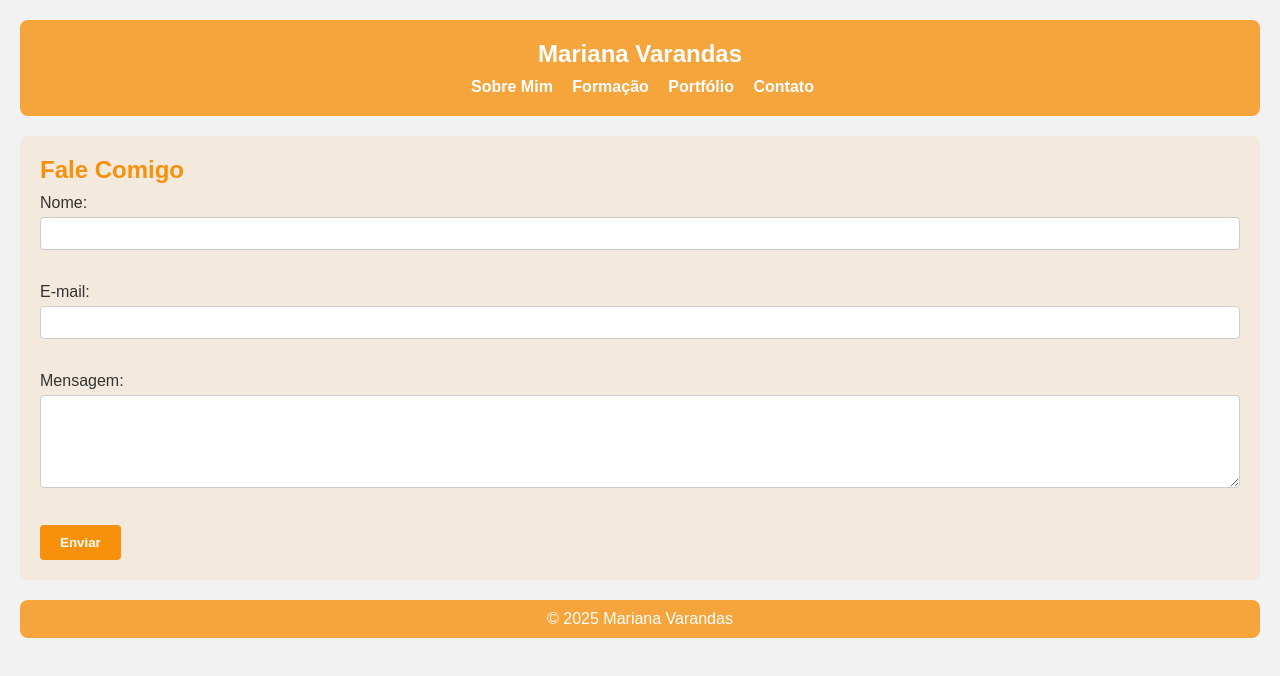
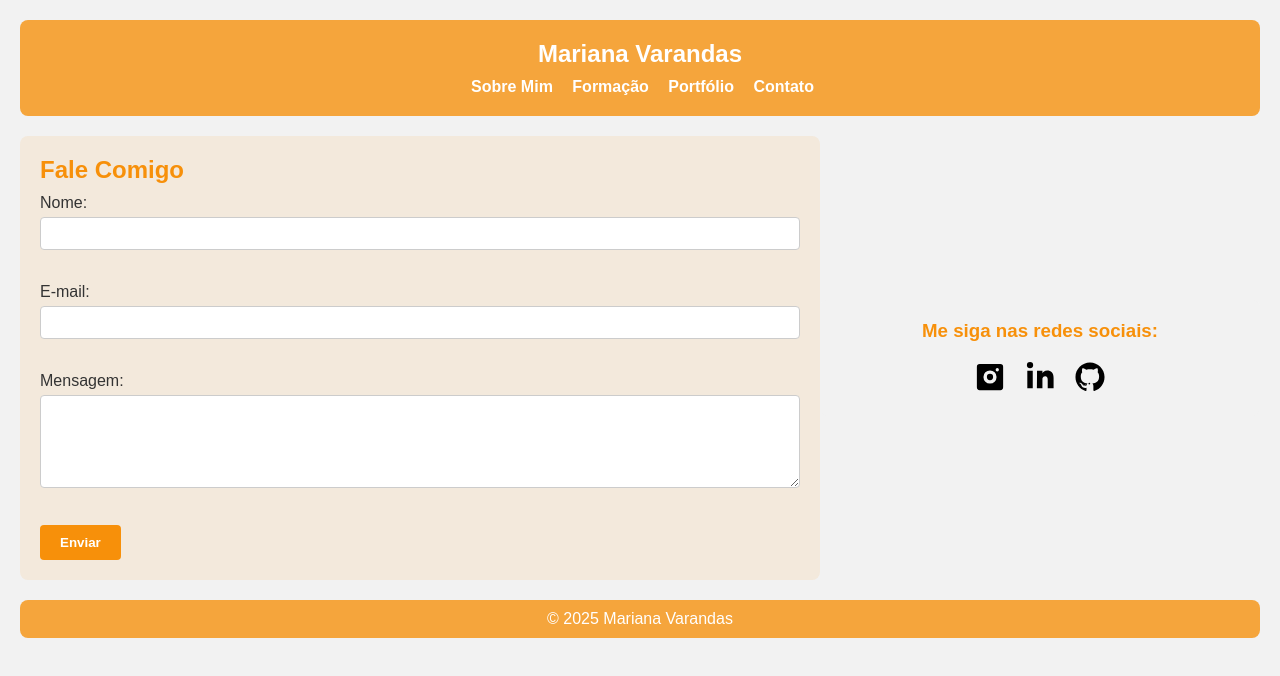
Before and after one commit to MarianaVarandas/ProjetoWeb_SitePessoal, a plain HTML site: page contato.html in a window 1280 px wide. Drawn offline with Linux system fonts and the light colour scheme.

Commit message:
alteracoes contato

```diff
--- a/contato.html
+++ b/contato.html
@@ -19,9 +19,11 @@
         </nav>
     </header>
 
-    <section>
+
+    <main class="contato">
+        <section class="contato__formulario">
         <h2>Fale Comigo</h2>
-        <form action="https://formsubmit.co/seu-email@email.com" method="POST">
+        <form action="https://formsubmit.co/mariana.varandas1@gmail.com" method="POST">
         <input type="hidden" name="_captcha" value="false">
             <label for="nome">Nome:</label><br>
             <input type="text" id="nome" name="nome"><br><br>
@@ -34,7 +36,58 @@
 
             <input type="submit" value="Enviar">
         </form>
-    </section>
+        </section>
+
+        <section class="contato__redes">
+            <h3> Me siga nas redes sociais:</h3>
+            <ul class="contato__redes__lista">
+                <li><a class="contato__redes__icones" href="https://instagram.com/_dayalu" target="_blank">
+                    <svg xmlns="http://www.w3.org/2000/svg" viewBox="0 0 448 512">
+                        <path d="M224,202.66A53.34,53.34,0,1,0,277.34,256,53.38,53.38,0,0,0,224,202.66ZM448,80V432a48,48,0,0,1-48,48H48A48,48,0,0,1,0,432V80A48,48,0,0,1,48,32H400A48,48,0,0,1,448,80ZM224,144A112,112,0,1,0,336,256,112.15,112.15,0,0,0,224,144Zm124-40a28,28,0,1,0,28,28A28,28,0,0,0,348,104Z"/>
+                    </svg>
+                </a></li>
+                <li><a class= "contato__redes__icones" href="https://www.linkedin.com/in/mariana-varandas-7b912b82/" target="_blank">
+                    <svg xmlns="http://www.w3.org/2000/svg" viewBox="0 0 448 512">
+                        <path d="M100.28 448H7.4V148.9h92.88zm-46.44-341C24.09 107
+                        0 82.9 0 53.8A53.79 53.79
+                        0 0 1 107.58 53.8c0 29.1-24.1
+                        53.2-53.74 53.2zM447.9 448h-92.4V302.4c0-34.7-12.4-58.4-43.4-58.4-23.6
+                        0-37.6 15.8-43.8 31.1-2.3
+                        5.6-2.9 13.4-2.9 21.3V448h-92.4s1.2-269.3
+                        0-297.1h92.4v42.1c12.3-19
+                        34.3-46.1 83.5-46.1 61
+                        0 107 39.8 107 125.2V448z"/>
+                    </svg>
+                     </a></li>
+                <li><a class="contato__redes__icones" href="https://github.com/MarianaVarandas/"  target="_blank" >
+                    <svg xmlns="http://www.w3.org/2000/svg" viewBox="0 0 496 512">
+                    <path d="M165.9 397.4c0 2-2.3 3.6-5.2 3.6-3.2.3-5.5-1.3-5.5-3.3
+                    0-2 2.3-3.6 5.2-3.6 3-.3 5.5 1.3 5.5 3.3zm-32.4-6.9c-.7
+                    1.6-3 2.3-5.2 1.6-2.3-.7-3.6-2.6-2.9-4.2.7-1.6
+                    3-2.3 5.2-1.6 2.3.6 3.6 2.5 2.9 4.2zm44.8-1.7c-2.9.7-6.1-.7-7.1-3.3-1-2.6.6-5.5
+                    3.5-6.1 2.9-.7 6.1.7 7.1 3.3 1 2.6-.6 5.5-3.5
+                    6.1zm58.3-35.3c-8.4 0-15.2 6.8-15.2 15.2 0
+                    8.4 6.8 15.2 15.2 15.2 8.4 0 15.2-6.8 15.2-15.2 0-8.4-6.8-15.2-15.2-15.2zM248
+                    8C111 8 0 119 0 256c0 110.9 71.8 205.2 171.4
+                    238.4 12.5 2.3 17.1-5.4 17.1-12v-43.3c-69.8
+                    15.2-84.5-33.7-84.5-33.7-11.4-29-27.8-36.7-27.8-36.7-22.7-15.6
+                    1.7-15.3 1.7-15.3 25.1 1.7 38.3 25.8 38.3
+                    25.8 22.3 38.2 58.6 27.1 72.9 20.7 2.3-16.1
+                    8.8-27.1 16-33.3-55.8-6.4-114.5-27.8-114.5-123.7
+                    0-27.1 9.5-49.3 25.1-66.8-2.6-6.4-10.9-32.5
+                    2.4-67.9 0 0 20.6-6.6 67.4 25.5 19.6-5.5
+                    40.6-8.2 61.5-8.3 20.9.1 41.9 2.8 61.5
+                    8.3 46.8-32.1 67.4-25.5 67.4-25.5 13.3 35.4
+                    5 61.5 2.4 67.9 15.6 17.5 25.1 39.7 25.1
+                    66.8 0 96.2-58.8 117.2-114.8 123.5 9.1 7.8
+                    17.1 23.3 17.1 47v69.6c0 6.7 4.6 14.3 17.2
+                    12C424.2 461.2 496 366.9 496 256 496 119
+                    385 8 248 8z"/>
+                    </svg>
+                </a></li>
+            </ul>
+        </section>
+    </main>
 
     <footer>
         <p>© 2025 Mariana Varandas</p>
--- a/style.css
+++ b/style.css
@@ -3,10 +3,10 @@
 * {
     margin: 0;
     padding: 0;
-    box-sizing: border-box;
+    box-sizing: border-box; /* impede que os elementos excedam a porção de área visível (viewport) - garante que sempre esteja dentro do elemento pai*/
 }
+
 /*arredondando bordas da foto*/
-
 img {
   border-radius: 25px;
   transition: transform 0.5s ease;
@@ -19,6 +19,7 @@ img:hover{
 
 /* Corpo da página */
 body {
+    height: 100vh; /*100% do viewport height - a altura da tela*/
     font-family: Arial, sans-serif;
     background-color: #f2f2f2;
     color: #333333;
@@ -72,7 +73,56 @@ section {
     border-radius: 8px;
 }
 
+.contato{
+  display: flex;
+  align-items: center;
+  justify-content: space-between;
+}
+
+.contato__formulario{  /*padrão de nomeação: pai__filho*/
+  width: 800px;
+  margin-left: 0%;
+}
+
+.contato__redes{
+  display: flex;
+  flex-direction: column;
+  flex: 1;
+  width: auto;
+  height: auto;
+  background-color: #f2f2f2;
+  justify-content: center;     /* centraliza horizontalmente dentro da área direita */
+  align-items: center;         /* centraliza verticalmente dentro da área direita */
+}
+
+.contato__redes__lista {
+    display: flex;           /* organiza os itens em linha */
+    gap: 20px;               /* espaço entre os ícones */
+    list-style: none;        /* remove bolinhas padrão da lista */
+    padding: 0;              /* remove padding padrão */
+    margin: 10px 0 0 0;
+}
+
+.contato__redes__icones svg{
+  width: 30px;        /* tamanho do ícone */
+  height: 30px;
+  fill: #000;         /* cor do ícone - troque para cor que preferir */
+  transition: fill 0.3s;
+}
+
+
+.contato__redes__icones:hover svg{
+  fill: #f97316; /* cor ao passar o mouse */
+  transform: scale(1.15);
+}
+
+
 /* Títulos das seções */
+section h3{
+    color: #f7900a;
+    margin-bottom: 10px;
+}
+
 section h2 {
     color: #f7900a;
     margin-bottom: 10px;
@@ -93,6 +143,7 @@ footer {
 ul {
     margin-top: 10px;
     padding-left: 20px;
+    list-style: none;
 }
 
 /* Formulário de contato */
```
Also changed, not shown: index.html (+1 -1 lines).
